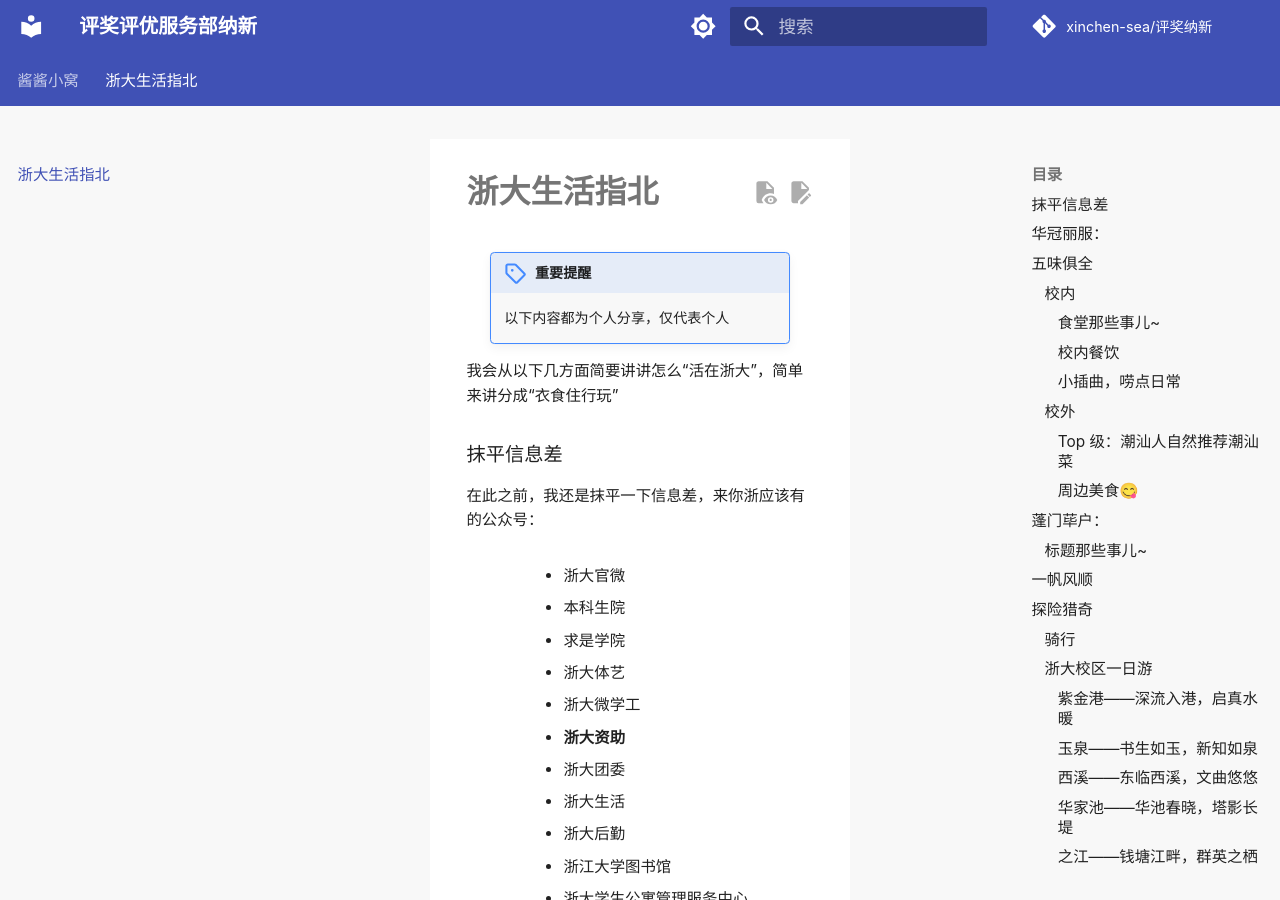
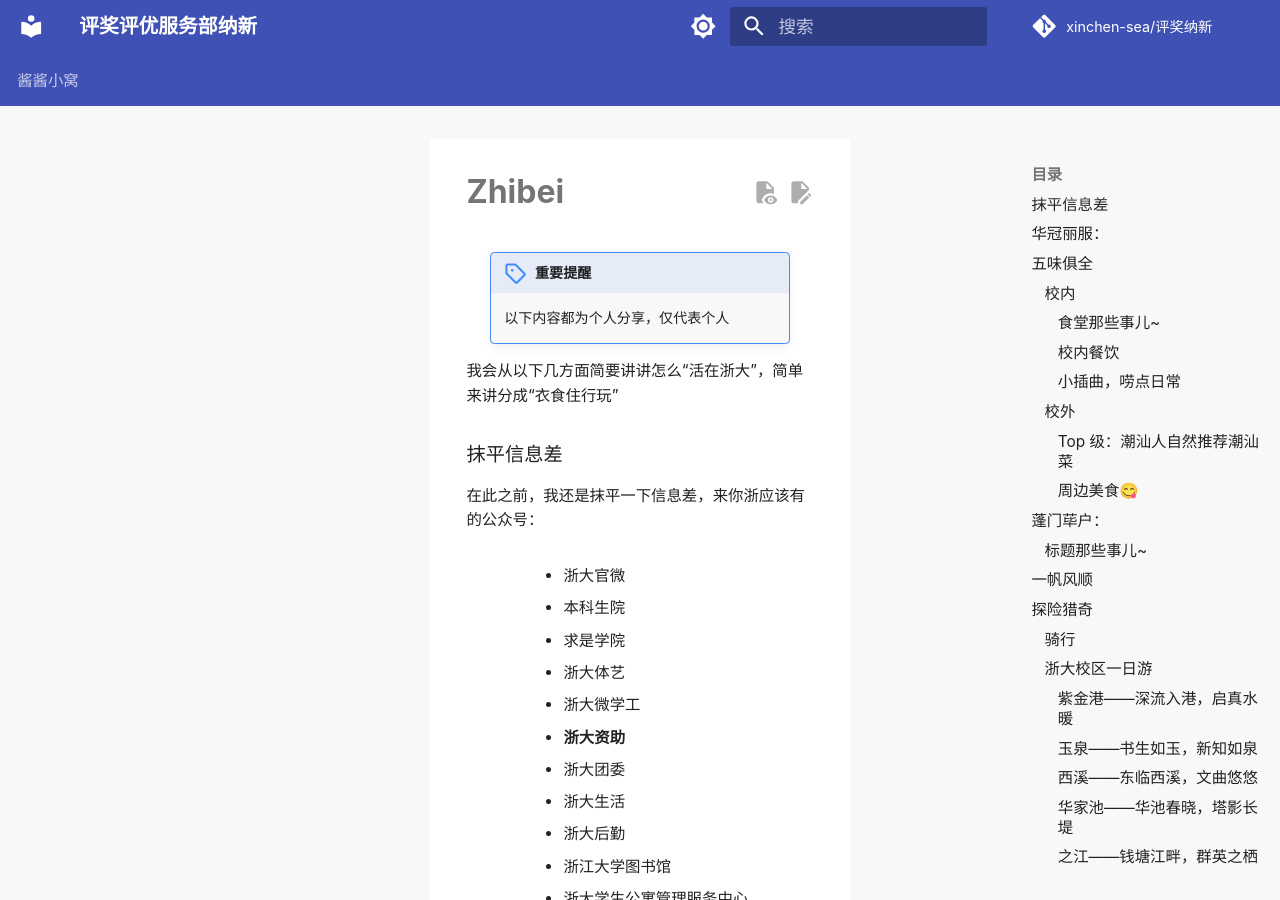
Before and after one commit to xinchen-sea/pingjiang-welcome, an MkDocs documentation site: the page built from docs/zhibei.md, in a window 1280 px wide and 900 px high. Built offline with MkDocs 1.6.1 and Material for MkDocs 9.7.7, drawn with Linux system fonts in a browser that asks for light colours; plug-ins that fetch from the network failed and are left out; comment, search, counter and statistics services are not loaded; some of the changed lines change nothing that is shown.

Commit message:
Update mkdocs.yml

```diff
--- a/mkdocs.yml
+++ b/mkdocs.yml
@@ -195,4 +195,4 @@ extra_css:
 
 nav:
   - 酱酱小窝: index.md
-  - 浙大生活指北: zhibei.md
+#  - 浙大生活指北: zhibei.md
```
